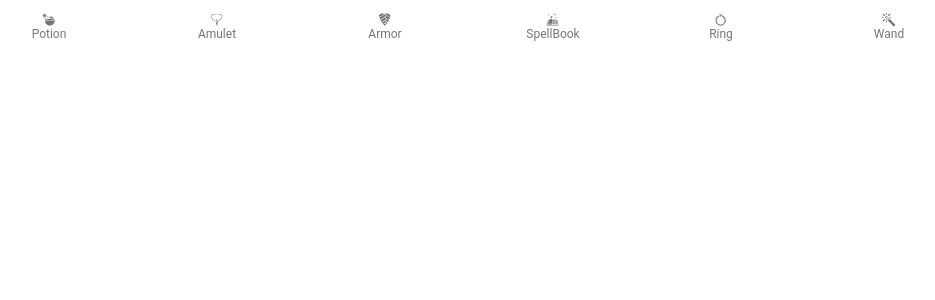
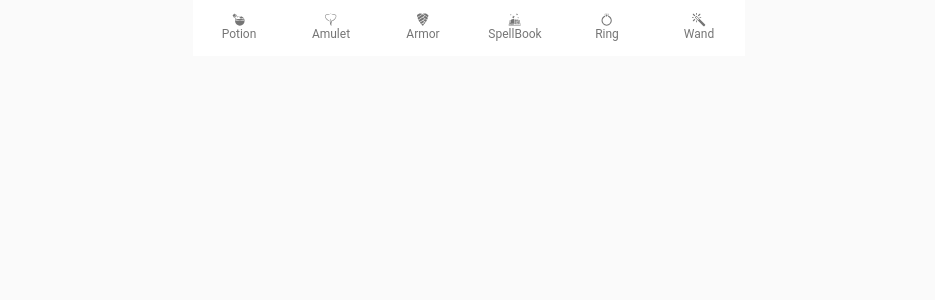
Before and after one commit to Hajin-dev/Nethack-ID-MEMO, a React (Create React App) app: page / in a window 1280 px wide. Shown: the top 300 px of the page, without its empty margins (171-1106 px from the left). Built offline with nearby package versions, Linux system fonts and the light colour scheme.

Commit message:
set width

```diff
--- a/src/App.js
+++ b/src/App.js
@@ -57,6 +57,8 @@ function App() {
   */
   return(
     <BrowserRouter>
+      <CssBaseline/>
+      <Container maxWidth="sm">
       <Navi />
       <Routes>
         <Route path="/Amulet" element={<Amulet/>} />
@@ -67,6 +69,8 @@ function App() {
         <Route path="/Ring" element={<Ring/>} />
         <Route path="/Wand" element={<Wand/>} />
       </Routes>
+      </Container>
+
     </BrowserRouter>
   )
 }
```
